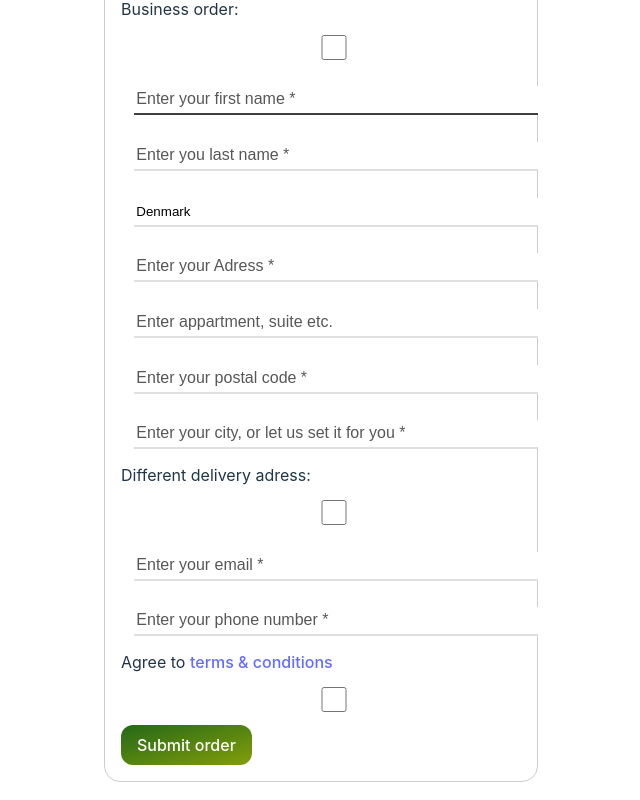
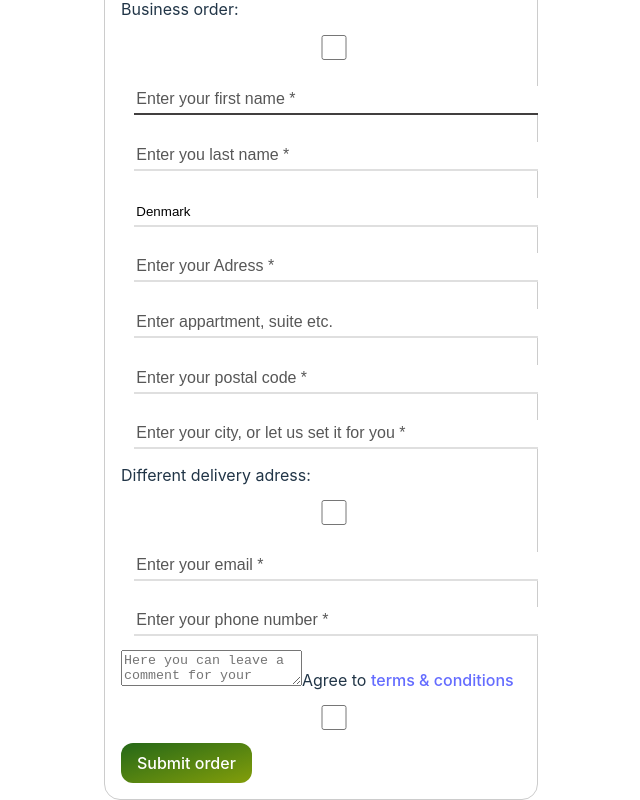
Before and after one commit to Jakob-SA/webstoreFrontend, a React (Vite) app: page /orderform in a window 1280 px wide. Shown: the part 298-1098 px from the top of the page, without its empty margins (319-959 px from the left). Built offline with nearby package versions, Linux system fonts and the light colour scheme.

Commit message:
Comment field for order is now live and submits to API correctly

```diff
--- a/src/components/checkout/orderform.tsx
+++ b/src/components/checkout/orderform.tsx
@@ -36,6 +36,7 @@ function Orderform() {
     city: elements.city.value,
     email: elements.email.value,
     telephoneNumber: elements.telephoneNumber.value,
+    orderComment: elements.orderComment.value,
     businessName: isBusiness ? elements.businessName.value : undefined,
     VAT: isBusiness ? elements.VAT.value : undefined,
     deliveryCountry: isDeliveryAddress
@@ -248,6 +249,12 @@ function Orderform() {
           id="telephoneNumber"
           title="Please enter a valid danish phone number"
         ></input>
+        <label htmlFor="orderComment"></label>
+        <textarea
+          placeholder="Here you can leave a comment for your order"
+          name="orderComment"
+          id="orderComment"
+        />
         <label htmlFor="a">
           Agree to{" "}
           <a href="/terms-and-conditions" target="_blank">
```
